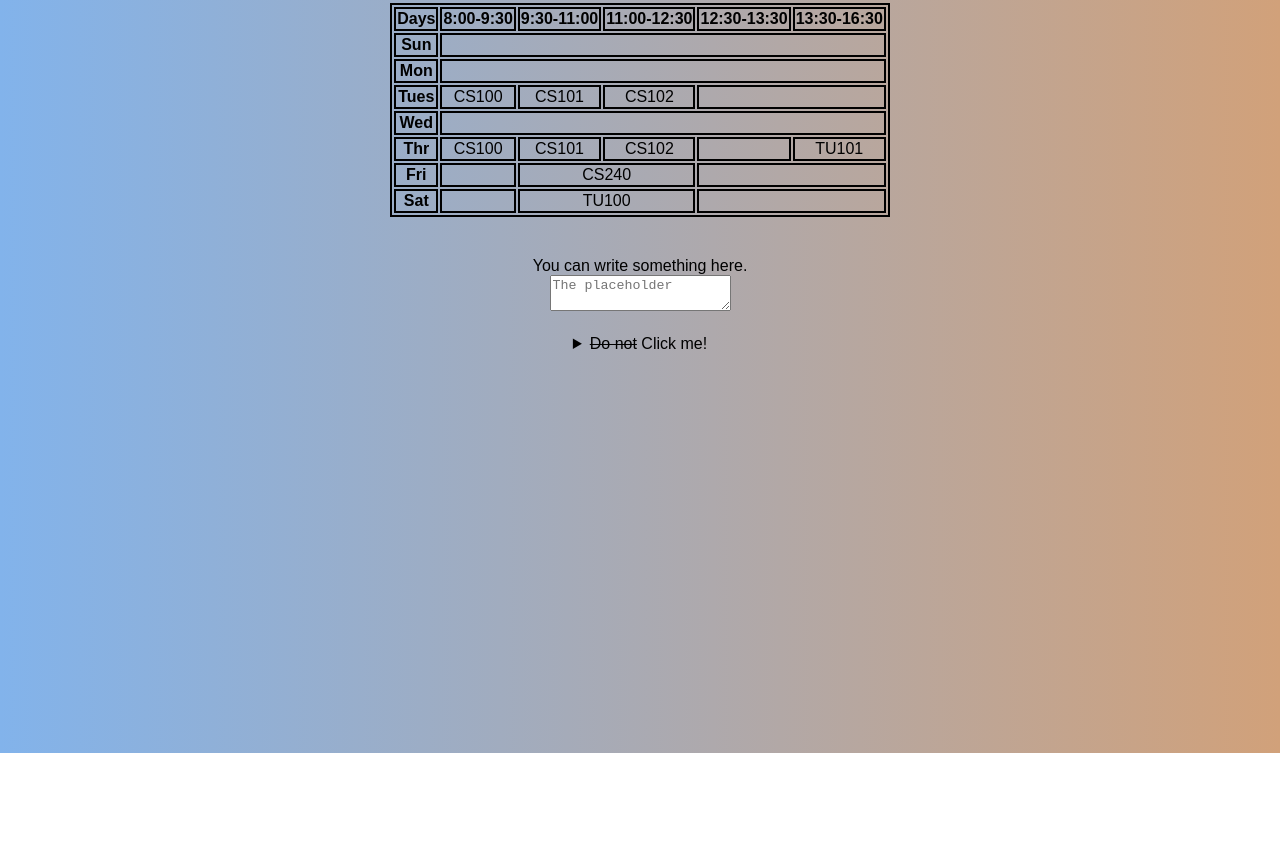
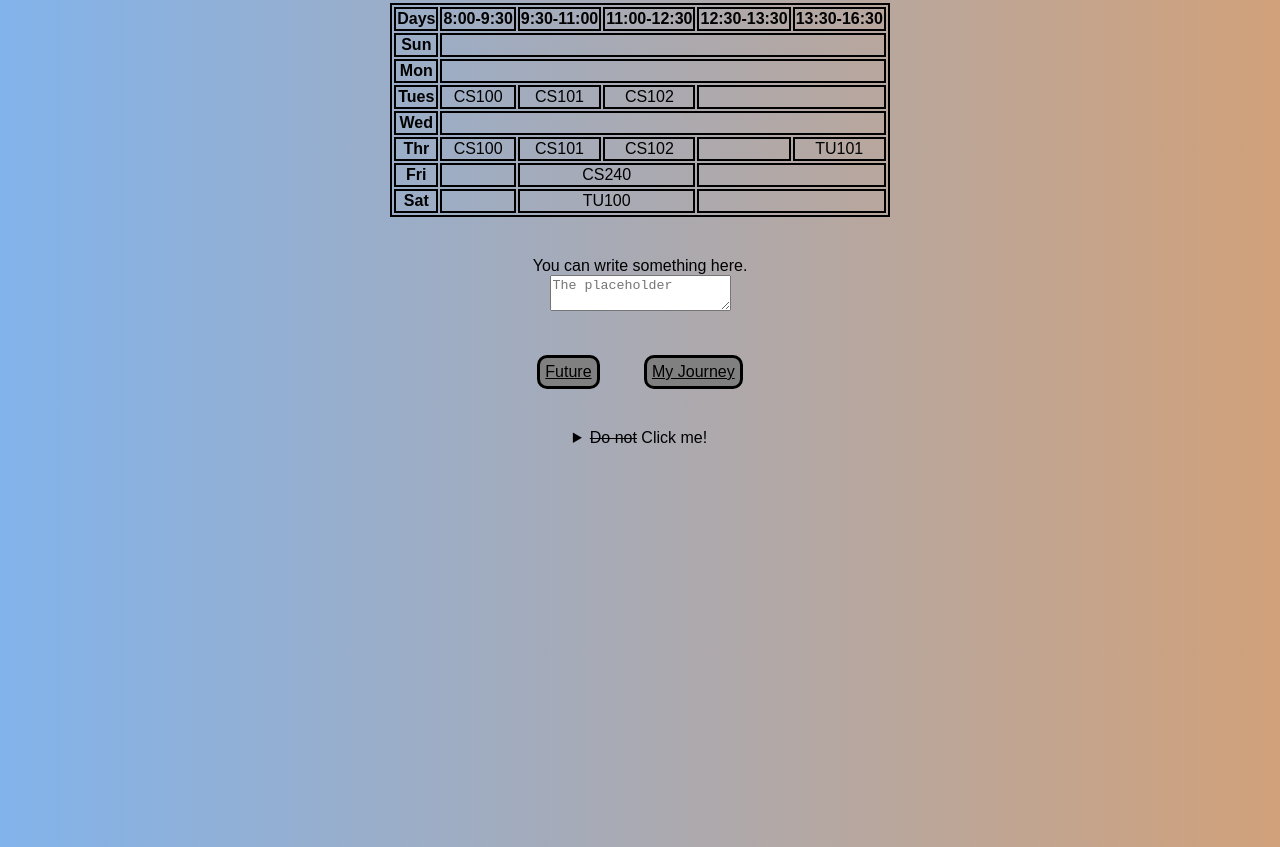
Before and after one commit to Teetad-Aumavichanee/6709616533_MyCSTUStory, a plain HTML site: page index.html in a window 1280 px wide. Shown: the part 1124-1971 px from the top of the page. Before the commit the page ends 1877 px from the top, so only its background shows below. Drawn offline with Linux system fonts and the light colour scheme.

Commit message:
add link to index

```diff
--- a/index.html
+++ b/index.html
@@ -89,6 +89,10 @@
     <textarea type="text" placeholder="The placeholder"></textarea>
 </form>
 
+<div>
+    <a class="page" href="myfuture.html">Future</a>
+    <a class="page" href="myjourney.html">My Journey</a><br>
+</div>
 <details>
     <summary><s>Do not</s> Click me!</summary>
         <p><strong>I'M FINALLY FREE!!!</strong></p>
--- a/mystyle.css
+++ b/mystyle.css
@@ -55,4 +55,5 @@ td, th{
 
 details{
     margin-bottom: 400px;
+    margin-top: 20px;
 }
```
